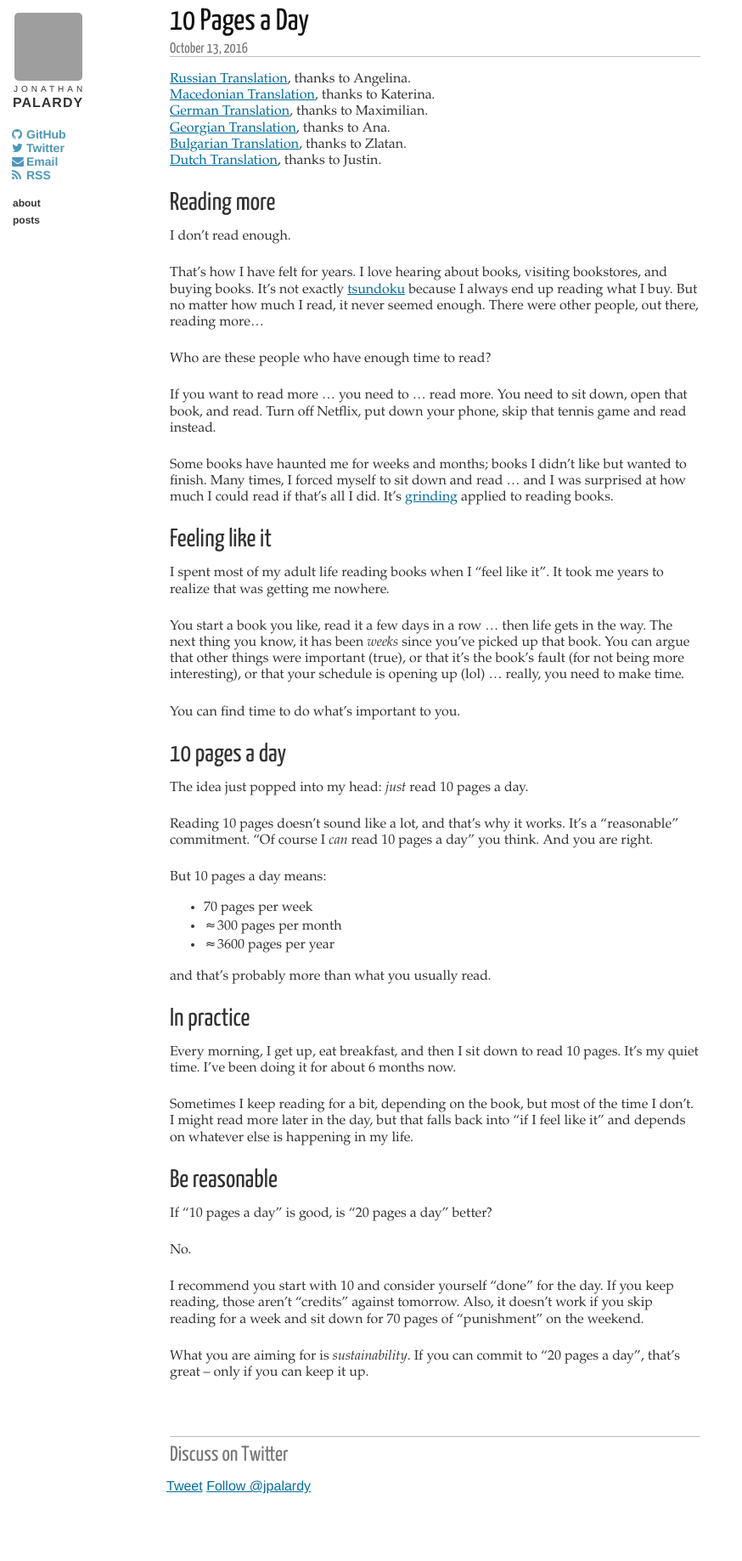
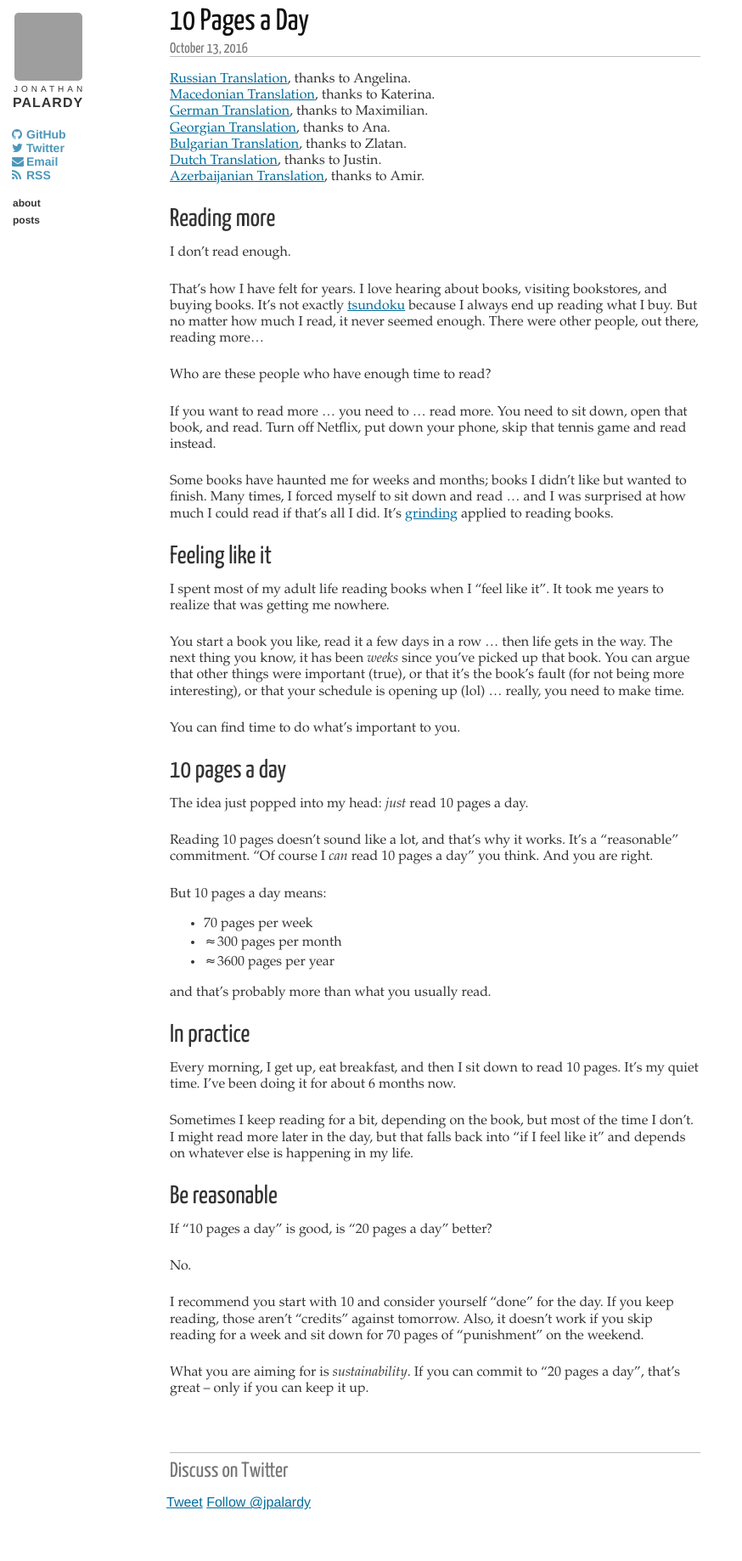
Before and after one commit to jpalardy/jpalardy.github.io, a Jekyll site: the page built from _posts/2016-10-13-10-pages-a-day.markdown, in a window 1280 px wide. Shown: the whole page at 85% size, without its empty margins (0-874 px from the left). Built offline with Jekyll 4.4.1, drawn with Linux system fonts in a browser that asks for light colours; comment, search, counter and statistics services are not loaded; grey boxes are pictures that could not be loaded.

Commit message:
Add Azerbaijanian translation link to "10 pages a day"

```diff
--- a/_posts/2016-10-13-10-pages-a-day.markdown
+++ b/_posts/2016-10-13-10-pages-a-day.markdown
@@ -10,6 +10,7 @@ category: posts
 [Georgian Translation](http://lpacode.com/10-pages-a-day/), thanks to Ana.
 [Bulgarian Translation](https://guideslib.com/publications/10-pages-a-day/), thanks to Zlatan.
 [Dutch Translation](https://nobullshitseeds.com/translate/10-paginas-per-dag/), thanks to Justin.
+[Azerbaijanian Translation](https://prodocs24.com/articles/10-pages-a-day/), thanks to Amir.
 
 ## Reading more
 
```
